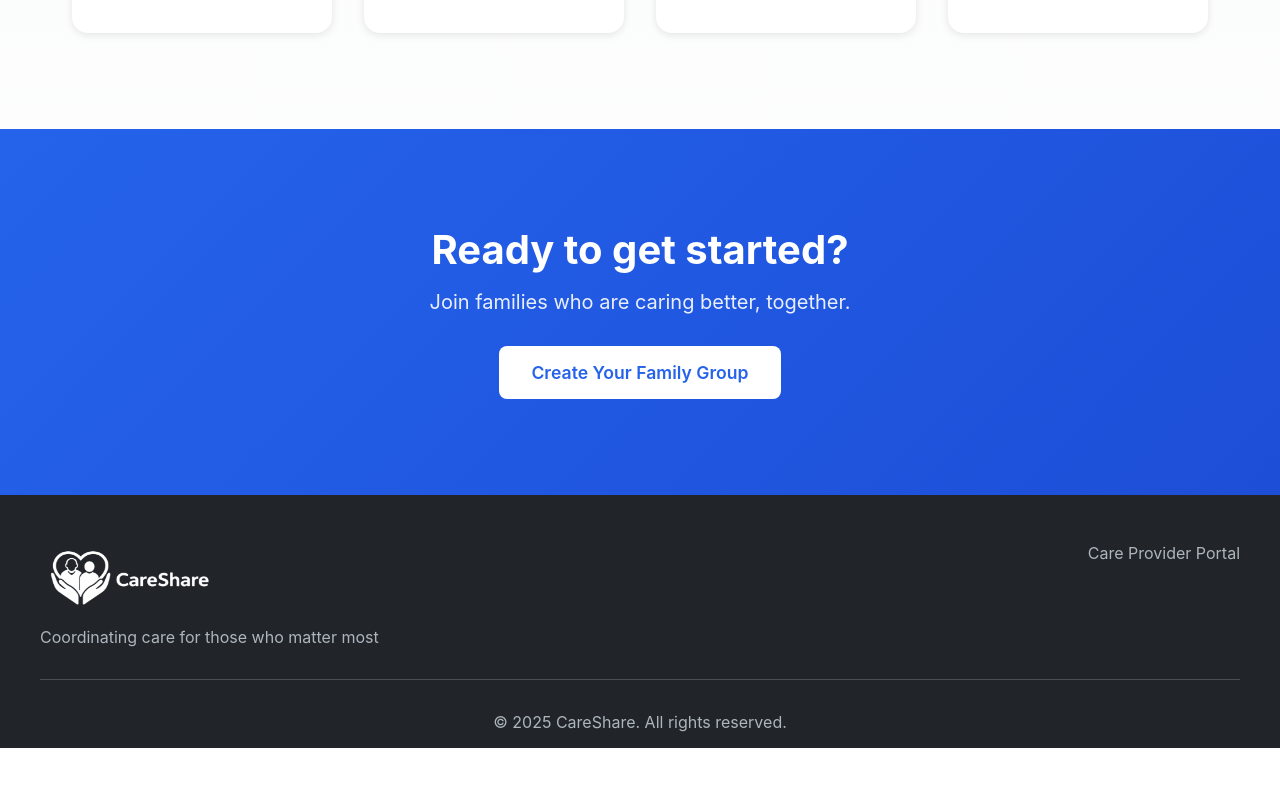
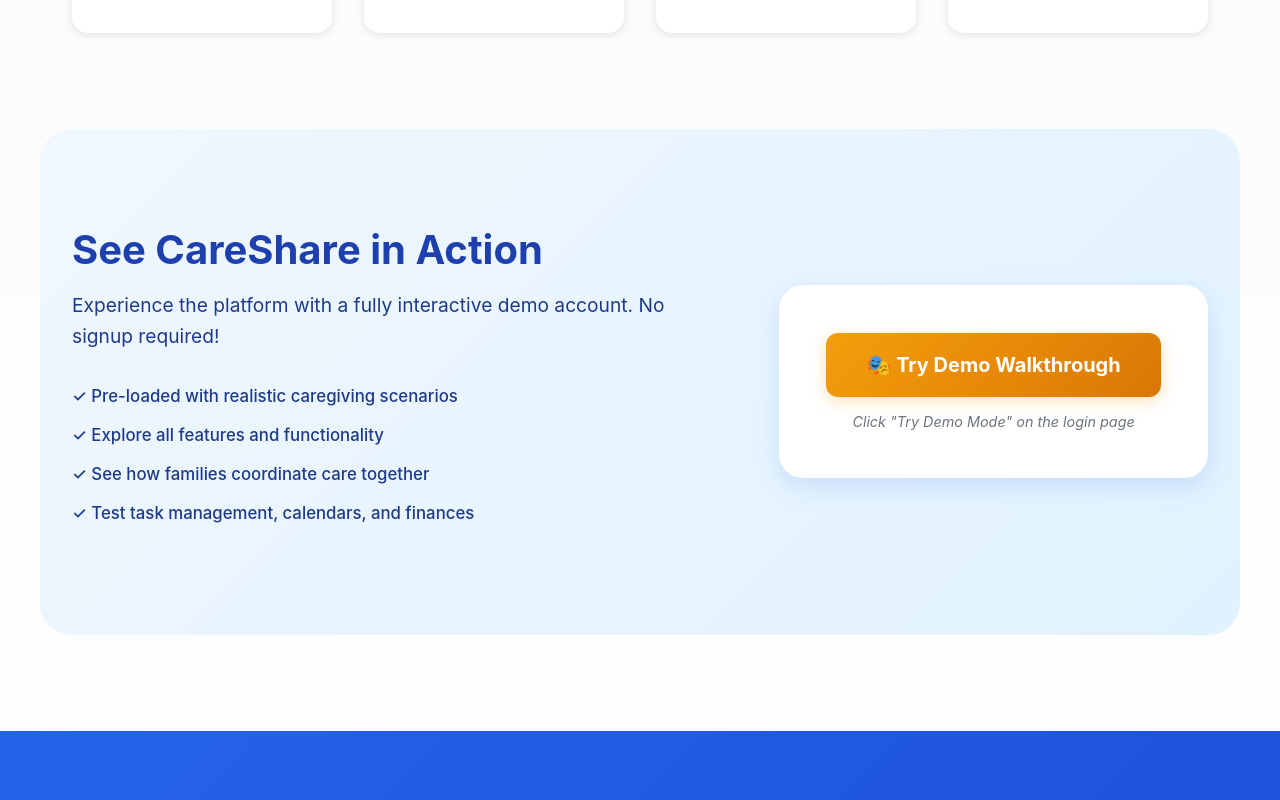
Before and after one commit to EjMackSPD/careshare, a Next.js app: page / in a window 1280 px wide. Shown: the part 1120-1920 px from the top of the page. Before the commit the page ends 1868 px from the top, so only its background shows below. Built offline with nearby package versions, Linux system fonts and the light colour scheme.

Commit message:
Add prominent demo CTA section to homepage - Features demo walkthrough with benefits list and eye-catching orange button

```diff
--- a/app/page.module.css
+++ b/app/page.module.css
@@ -209,6 +209,94 @@
   line-height: 1.6;
 }
 
+.demoCta {
+  max-width: 1200px;
+  margin: 0 auto;
+  padding: 6rem 2rem;
+  background: linear-gradient(135deg, #f0f7ff 0%, #e0f2fe 100%);
+  border-radius: 2rem;
+  margin-bottom: 6rem;
+}
+
+.demoContent {
+  display: grid;
+  grid-template-columns: 1.5fr 1fr;
+  gap: 4rem;
+  align-items: center;
+}
+
+.demoText h2 {
+  font-size: 2.5rem;
+  font-weight: 700;
+  color: #1e40af;
+  margin-bottom: 1rem;
+}
+
+.demoText p {
+  font-size: 1.2rem;
+  color: #1e3a8a;
+  margin-bottom: 2rem;
+  line-height: 1.6;
+}
+
+.demoFeatures {
+  list-style: none;
+  padding: 0;
+  margin: 0;
+}
+
+.demoFeatures li {
+  color: #1e3a8a;
+  font-size: 1.05rem;
+  margin-bottom: 0.75rem;
+  line-height: 1.6;
+  font-weight: 500;
+}
+
+.demoAction {
+  text-align: center;
+  background: white;
+  padding: 3rem 2rem;
+  border-radius: 1.5rem;
+  box-shadow: 0 8px 24px rgba(37, 99, 235, 0.15);
+}
+
+.demoBtn {
+  display: inline-block;
+  background: linear-gradient(135deg, #f59e0b 0%, #d97706 100%);
+  color: white;
+  padding: 1.25rem 2.5rem;
+  border-radius: 0.75rem;
+  text-decoration: none;
+  font-weight: 700;
+  font-size: 1.25rem;
+  transition: all 0.3s;
+  box-shadow: 0 4px 16px rgba(245, 158, 11, 0.3);
+}
+
+.demoBtn:hover {
+  transform: translateY(-4px);
+  box-shadow: 0 8px 24px rgba(245, 158, 11, 0.4);
+}
+
+.demoNote {
+  margin-top: 1rem;
+  color: #6c757d;
+  font-size: 0.9rem;
+  font-style: italic;
+}
+
+@media (max-width: 968px) {
+  .demoContent {
+    grid-template-columns: 1fr;
+    gap: 2rem;
+  }
+
+  .demoText h2 {
+    font-size: 2rem;
+  }
+}
+
 .cta {
   background: linear-gradient(135deg, #2563eb 0%, #1d4ed8 100%);
   color: white;
--- a/app/page.tsx
+++ b/app/page.tsx
@@ -82,6 +82,27 @@ export default function Home() {
         </div>
       </section>
 
+      <section className={styles.demoCta}>
+        <div className={styles.demoContent}>
+          <div className={styles.demoText}>
+            <h2>See CareShare in Action</h2>
+            <p>Experience the platform with a fully interactive demo account. No signup required!</p>
+            <ul className={styles.demoFeatures}>
+              <li>✓ Pre-loaded with realistic caregiving scenarios</li>
+              <li>✓ Explore all features and functionality</li>
+              <li>✓ See how families coordinate care together</li>
+              <li>✓ Test task management, calendars, and finances</li>
+            </ul>
+          </div>
+          <div className={styles.demoAction}>
+            <Link href="/login" className={styles.demoBtn}>
+              🎭 Try Demo Walkthrough
+            </Link>
+            <p className={styles.demoNote}>Click "Try Demo Mode" on the login page</p>
+          </div>
+        </div>
+      </section>
+
       <section className={styles.cta}>
         <h2>Ready to get started?</h2>
         <p>Join families who are caring better, together.</p>
```
